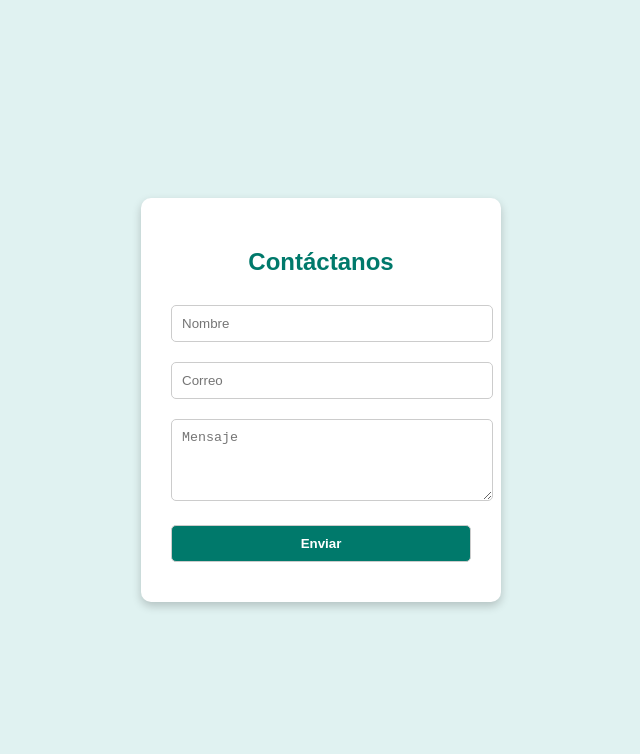
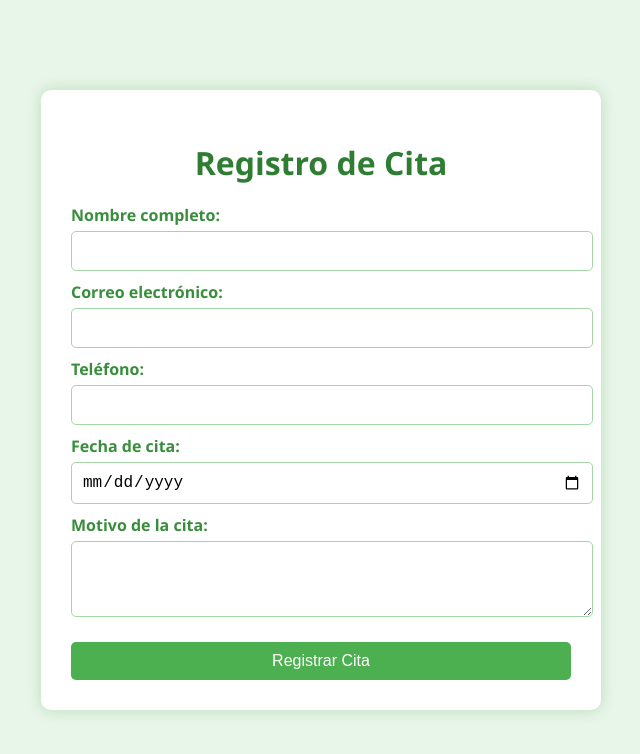
Before and after one commit to VMHS1982/FireBase2, a plain HTML site: page index.html in a window 1280 px wide. Shown: the whole page, without its empty margins (319-959 px from the left). Drawn offline with Linux system fonts and the light colour scheme.

Commit message:
Update index.html

```diff
--- a/index.html
+++ b/index.html
@@ -3,120 +3,133 @@
 <head>
   <meta charset="UTF-8">
   <meta name="viewport" content="width=device-width, initial-scale=1">
-  <title>Formulario con Firebase</title>
+  <title>Registro de Citas - Consultoría</title>
   <style>
     body {
-      font-family: 'Arial', sans-serif;
-      background: #e0f2f1;
+      font-family: 'Segoe UI', Tahoma, Geneva, Verdana, sans-serif;
+      background-color: #e8f5e9;
+      margin: 0;
+      padding: 0;
       display: flex;
       justify-content: center;
       align-items: center;
       height: 100vh;
-      margin: 0;
     }
-    .form-container {
-      background: white;
+
+    .container {
+      background-color: #ffffff;
       padding: 30px;
       border-radius: 10px;
-      box-shadow: 0px 4px 10px rgba(0, 0, 0, 0.2);
-      width: 300px;
+      box-shadow: 0px 0px 15px rgba(0, 128, 0, 0.2);
+      width: 90%;
+      max-width: 500px;
     }
-    .form-container h2 {
+
+    h1 {
       text-align: center;
-      color: #00796b;
+      color: #2e7d32;
+      margin-bottom: 20px;
     }
-    .form-container input, .form-container textarea, .form-container button {
+
+    label {
+      display: block;
+      margin-top: 10px;
+      color: #388e3c;
+      font-weight: bold;
+    }
+
+    input, textarea, button {
       width: 100%;
-      margin: 10px 0;
       padding: 10px;
-      border: 1px solid #ccc;
+      margin-top: 5px;
+      border: 1px solid #a5d6a7;
       border-radius: 5px;
+      font-size: 16px;
     }
-    .form-container button {
-      background: #00796b;
+
+    button {
+      background-color: #4caf50;
       color: white;
-      font-weight: bold;
+      border: none;
+      margin-top: 20px;
       cursor: pointer;
-      transition: background 0.3s;
+      transition: background-color 0.3s;
     }
-    .form-container button:hover {
-      background: #004d40;
-    }
-    .success-message {
-      text-align: center;
-      color: green;
-      margin-top: 10px;
-      display: none;
+
+    button:hover {
+      background-color: #388e3c;
     }
   </style>
 </head>
 <body>
 
-<div class="form-container">
-  <h2>Contáctanos</h2>
-  <form id="contactForm">
-    <input type="text" id="nombre" placeholder="Nombre" required>
-    <input type="email" id="correo" placeholder="Correo" required>
-    <textarea id="mensaje" placeholder="Mensaje" rows="4" required></textarea>
-    <button type="submit">Enviar</button>
+<div class="container">
+  <h1>Registro de Cita</h1>
+  <form id="citaForm">
+    <label for="nombre">Nombre completo:</label>
+    <input type="text" id="nombre" required>
+
+    <label for="correo">Correo electrónico:</label>
+    <input type="email" id="correo" required>
+
+    <label for="telefono">Teléfono:</label>
+    <input type="tel" id="telefono" required>
+
+    <label for="fecha">Fecha de cita:</label>
+    <input type="date" id="fecha" required>
+
+    <label for="motivo">Motivo de la cita:</label>
+    <textarea id="motivo" rows="3" required></textarea>
+
+    <button type="submit">Registrar Cita</button>
   </form>
-  <div class="success-message" id="successMessage">¡Mensaje enviado!</div>
 </div>
 
-<!-- Firebase SDKs -->
+<!-- Firebase SDK -->
 <script type="module">
-  // Importa las funciones que necesitas de los SDK de Firebase
+  // Import the functions you need from the SDKs you need
   import { initializeApp } from "https://www.gstatic.com/firebasejs/11.6.1/firebase-app.js";
   import { getFirestore, collection, addDoc } from "https://www.gstatic.com/firebasejs/11.6.1/firebase-firestore.js";
 
-  // Tu configuración de Firebase
+  // Your web app's Firebase configuration
   const firebaseConfig = {
     apiKey: "AIzaSyCjzfh2LqrFf8d317SB8knaG-hCmcEQB3U",
     authDomain: "ejercicioiafb.firebaseapp.com",
     projectId: "ejercicioiafb",
-    storageBucket: "ejercicioiafb.appspot.com",  <!-- aquí corregí "firebasestorage.app" a "firebaseapp.com" -->
+    storageBucket: "ejercicioiafb.firebasestorage.app",
     messagingSenderId: "628579942859",
     appId: "1:628579942859:web:3c262573ee7bf9b1af364e"
   };
 
-  // Inicializa Firebase
+  // Initialize Firebase
   const app = initializeApp(firebaseConfig);
   const db = getFirestore(app);
 
-  // Manejo del formulario
-  const contactForm = document.getElementById('contactForm');
-  const successMessage = document.getElementById('successMessage');
-
-  contactForm.addEventListener('submit', async (e) => {
+  // Form Submission
+  const citaForm = document.getElementById('citaForm');
+  citaForm.addEventListener('submit', async (e) => {
     e.preventDefault();
 
-    // Obtiene los valores del formulario
-    const nombre = document.getElementById('nombre').value;
-    const correo = document.getElementById('correo').value;
-    const mensaje = document.getElementById('mensaje').value;
+    const nombre = document.getElementById('nombre').value.trim();
+    const correo = document.getElementById('correo').value.trim();
+    const telefono = document.getElementById('telefono').value.trim();
+    const fecha = document.getElementById('fecha').value;
+    const motivo = document.getElementById('motivo').value.trim();
 
     try {
-      // Envía los datos a Firestore
-      await addDoc(collection(db, 'contactos'), {
-        nombre: nombre,
-        correo: correo,
-        mensaje: mensaje,
-        fecha: new Date()
+      const docRef = await addDoc(collection(db, "citas"), {
+        nombre,
+        correo,
+        telefono,
+        fecha,
+        motivo,
+        timestamp: new Date()
       });
-
-      // Muestra un mensaje de éxito
-      successMessage.style.display = 'block';
-
-      // Resetea el formulario
-      contactForm.reset();
-
-      // Oculta el mensaje después de unos segundos
-      setTimeout(() => {
-        successMessage.style.display = 'none';
-      }, 3000);
-
+      alert('Cita registrada con éxito.');
+      citaForm.reset();
     } catch (error) {
-      console.error('Error al enviar el mensaje: ', error);
+      console.error("Error al registrar la cita: ", error);
+      alert('Hubo un error al registrar la cita.');
     }
   });
 </script>
```
